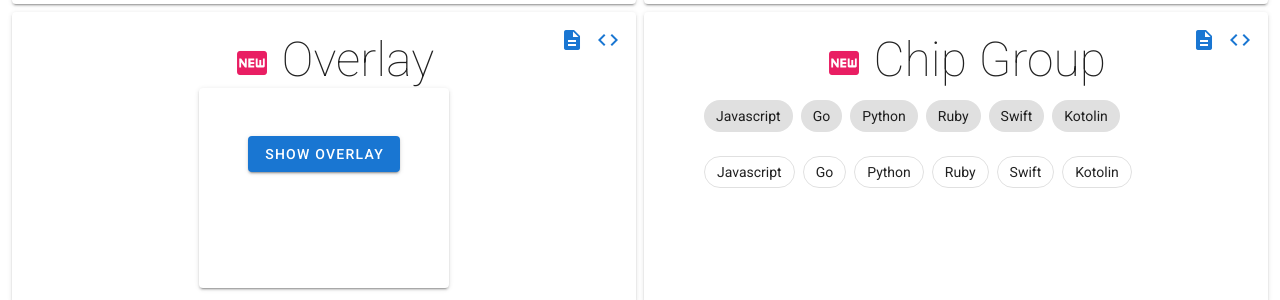
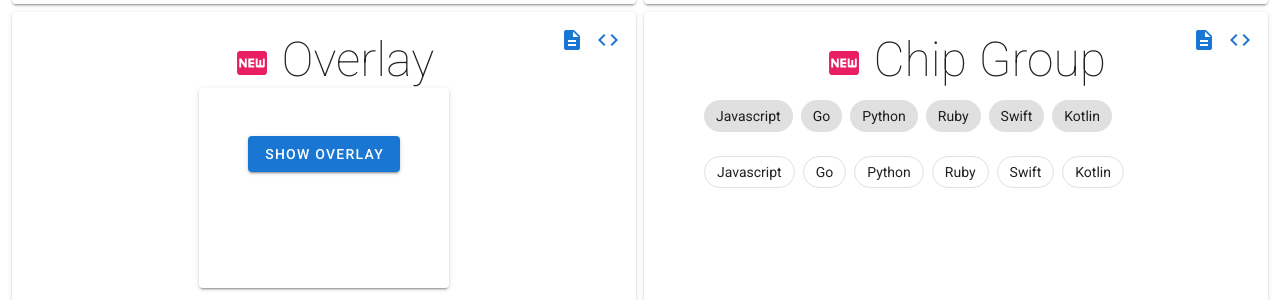
Before and after one commit to reireias/vuetifier, a Nuxt app: page / in a window 1280 px wide. Shown: the part 1008-1308 px from the top of the page. Built offline with nearby package versions, Linux system fonts and the light colour scheme.

Commit message:
Fixxed issue

```diff
--- a/components/ChipGroupSample.vue
+++ b/components/ChipGroupSample.vue
@@ -43,7 +43,7 @@ export default {
   },
   data() {
     return {
-      chips: ['Javascript', 'Go', 'Python', 'Ruby', 'Swift', 'Kotolin'],
+      chips: ['Javascript', 'Go', 'Python', 'Ruby', 'Swift', 'Kotlin'],
     }
   },
 }
```
Also changed, not shown: 1 other file (tests, documents, lock files or other folders).
